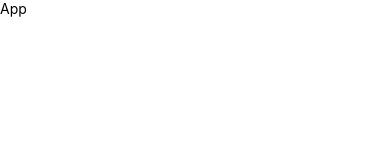
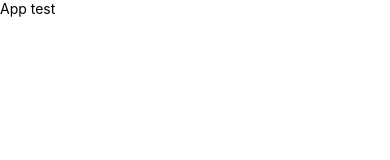
Before and after one commit to kaamrepo/kaam-mobile, a React Native app: screen / in a window 390 px wide. Shown: the top 160 px of the page. Built offline with nearby package versions, Linux system fonts and the light colour scheme.

Commit message:
checking commit

```diff
--- a/App.jsx
+++ b/App.jsx
@@ -4,7 +4,8 @@ import React from 'react'
 const App = () => {
   return (
     <View>
-      <Text>App</Text>
+      <Text>App test</Text>
+
     </View>
   )
 }
```
